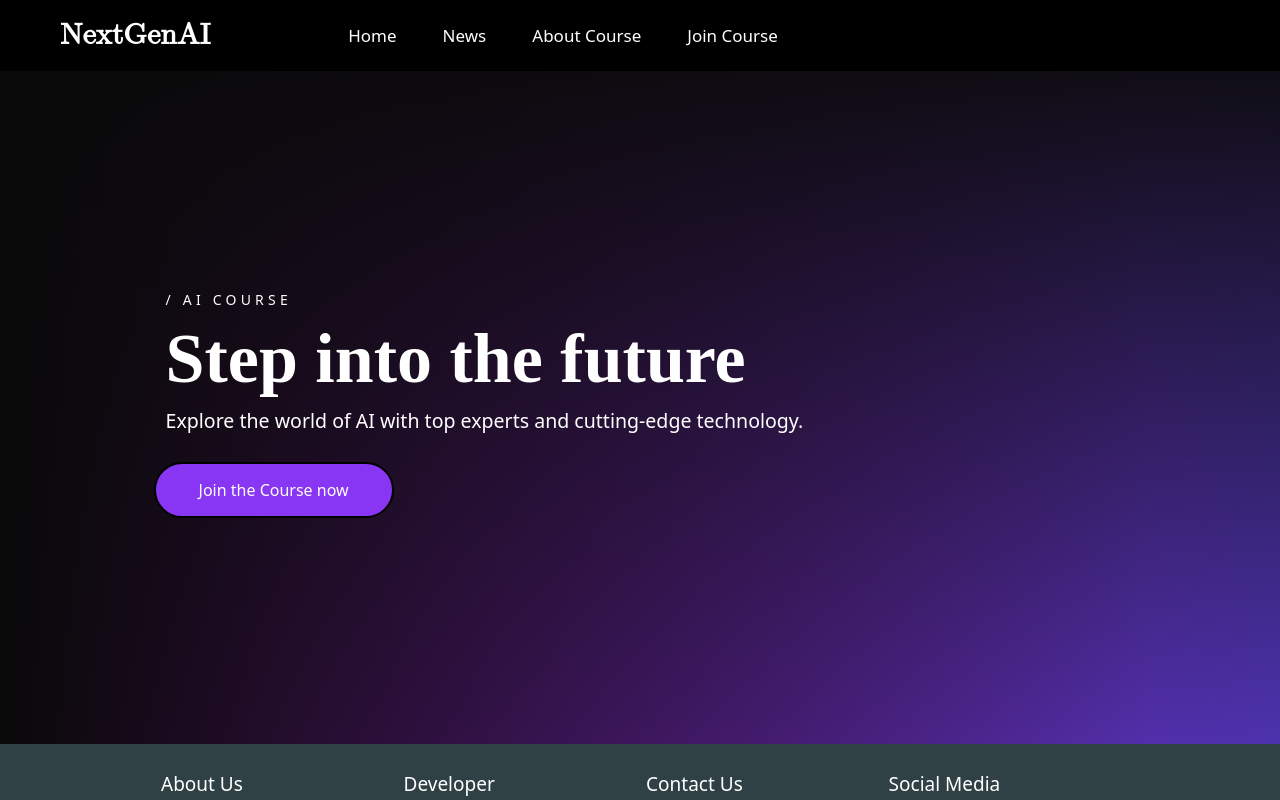
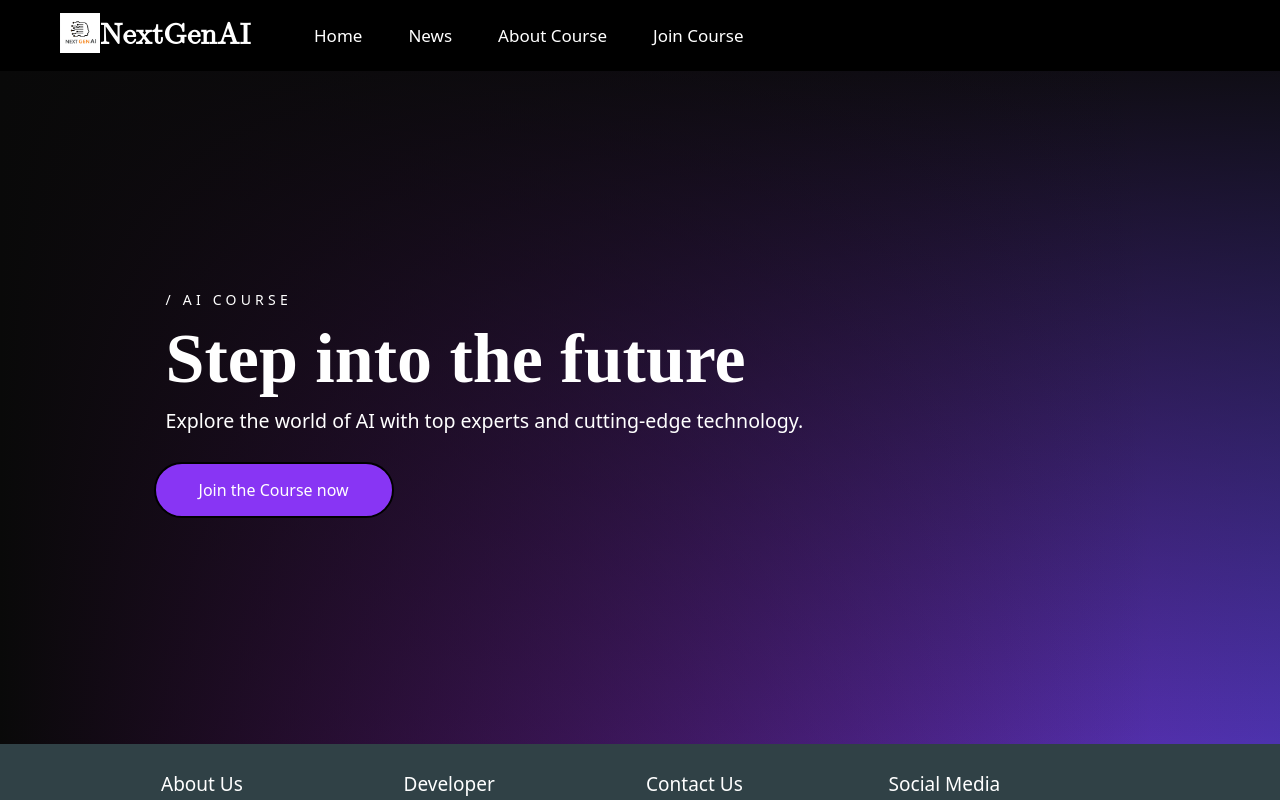
Before and after one commit to nqkhai294/WebCourse_Project, a React (Vite) app in the folder client/: page / in a window 1280 px wide. Shown: the top 800 px of the page. Built offline with nearby package versions, Linux system fonts and the light colour scheme; no server answers; grey boxes are pictures that could not be loaded.

Commit message:
add logo for web

```diff
--- a/client/index.html
+++ b/client/index.html
@@ -2,7 +2,7 @@
 <html lang="en">
   <head>
     <meta charset="UTF-8" />
-    <link rel="icon" type="image/svg+xml" href="/vite.svg" />
+    <link rel="icon" type="image/svg+xml" href="./public/LogoCourse.png" />
     <meta name="viewport" content="width=device-width, initial-scale=1.0" />
     <title>AI Summer Course</title>
     <link rel="stylesheet" href="./src/output.css">
--- a/client/src/components/Header/Header.css
+++ b/client/src/components/Header/Header.css
@@ -11,8 +11,9 @@
   }
 
   .logo-course {
+    display: inline-flex;
     margin-left: 60px;
-    margin-right: 100px;
+    width:200px;
     font-weight: 800;
     font-size: 30px !important;
     font-family: math;
@@ -20,6 +21,8 @@
     &:hover {
       color: white !important;
     }
+
+
   }
 
   .navigation-home, .navigation-about, .navigation-news, .navigation-register{
@@ -47,4 +50,10 @@
       background-image: url(../../assets/menu_icon.jpg);
 
   }
+
+  .img-logo {
+    width: 40px;
+    height: 40px;
+
+  }
 }
--- a/client/src/components/Header/Header.jsx
+++ b/client/src/components/Header/Header.jsx
@@ -5,13 +5,14 @@ import NavDropdown from 'react-bootstrap/NavDropdown';
 import { Link, NavLink } from "react-router-dom";
 import './Header.css'
 import { useState, useEffect } from 'react';
+import LogoCourse from '../../assets/LogoCourse.png';
 
 const Header = () => {
 
   return (
     <div className='nav-header'>
     <Navbar expand='lg' bg='header'>
-    <Navbar.Brand href="/" className='logo-course'>NextGenAI</Navbar.Brand>
+    <Navbar.Brand href="/" className='logo-course'><img className='img-logo' src={LogoCourse} alt="logo" /> NextGenAI </Navbar.Brand>
     <Navbar.Toggle aria-controls="basic-navbar-nav" />
         <Navbar.Collapse id="basic-navbar-nav">
           <Nav className="me-auto navigation">
```
Also changed, not shown: client/public/LogoCourse.png (added), client/src/assets/LogoCourse.png (added).
